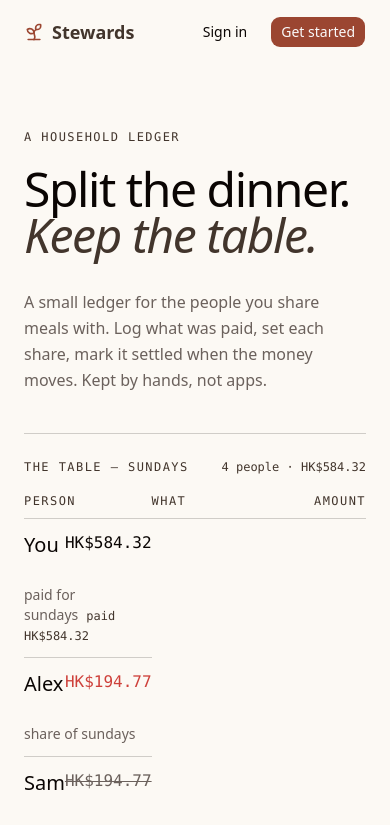
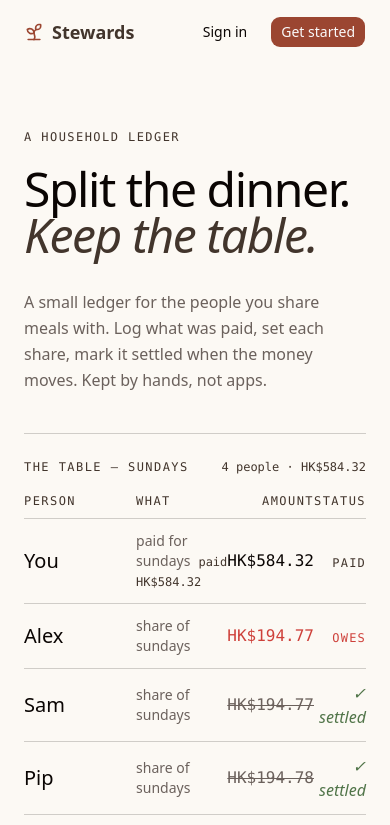
Before and after one commit to tamarayustian/stewards, a Next.js app: page / in a window 390 px wide. Shown: the top 825 px of the page. Built offline with nearby package versions, Linux system fonts and the light colour scheme.

Commit message:
fix: keep ledger columns aligned with header on mobile

```diff
--- a/app/(public)/page.tsx
+++ b/app/(public)/page.tsx
@@ -80,14 +80,13 @@ export default function Home() {
             </p>
           </div>
           <table className="ledger w-full border-collapse">
+            <caption className="sr-only">the table — sundays</caption>
             <thead>
               <tr className="border-b border-rule text-left">
                 <th className="ledger-eyebrow w-1/3 pb-2 text-left font-normal">person</th>
                 <th className="ledger-eyebrow pb-2 text-left font-normal">what</th>
                 <th className="ledger-eyebrow pb-2 text-right font-normal">amount</th>
-                <th className="ledger-eyebrow hidden pb-2 text-right font-normal sm:table-cell">
-                  status
-                </th>
+                <th className="ledger-eyebrow pb-2 text-right font-normal">status</th>
               </tr>
             </thead>
             <tbody>
@@ -120,7 +119,7 @@ export default function Home() {
                   >
                     {fmt(row.amount)}
                   </td>
-                  <td data-col="status" className="hidden text-right sm:table-cell">
+                  <td data-col="status" className="text-right">
                     <StatusMark status={row.status} />
                   </td>
                 </tr>
--- a/app/globals.css
+++ b/app/globals.css
@@ -157,32 +157,4 @@
     text-transform: uppercase;
     color: var(--walnut);
   }
-  @media (max-width: 640px) {
-    .ledger-row {
-      display: grid;
-      grid-template-columns: 1fr auto;
-      grid-template-areas:
-        'name amount'
-        'detail detail';
-      row-gap: 0.125rem;
-    }
-    .ledger-row > [data-col='name'] {
-      grid-area: name;
-    }
-    .ledger-row > [data-col='detail'] {
-      grid-area: detail;
-      color: var(--muted-foreground);
-      font-size: 0.8125rem;
-    }
-    .ledger-row > [data-col='amount'] {
-      grid-area: amount;
-      text-align: right;
-    }
-    .ledger-row > [data-col='status'] {
-      grid-column: 1 / -1;
-      padding-top: 0;
-      padding-bottom: 0.5rem;
-      font-size: 0.8125rem;
-    }
-  }
 }
```
